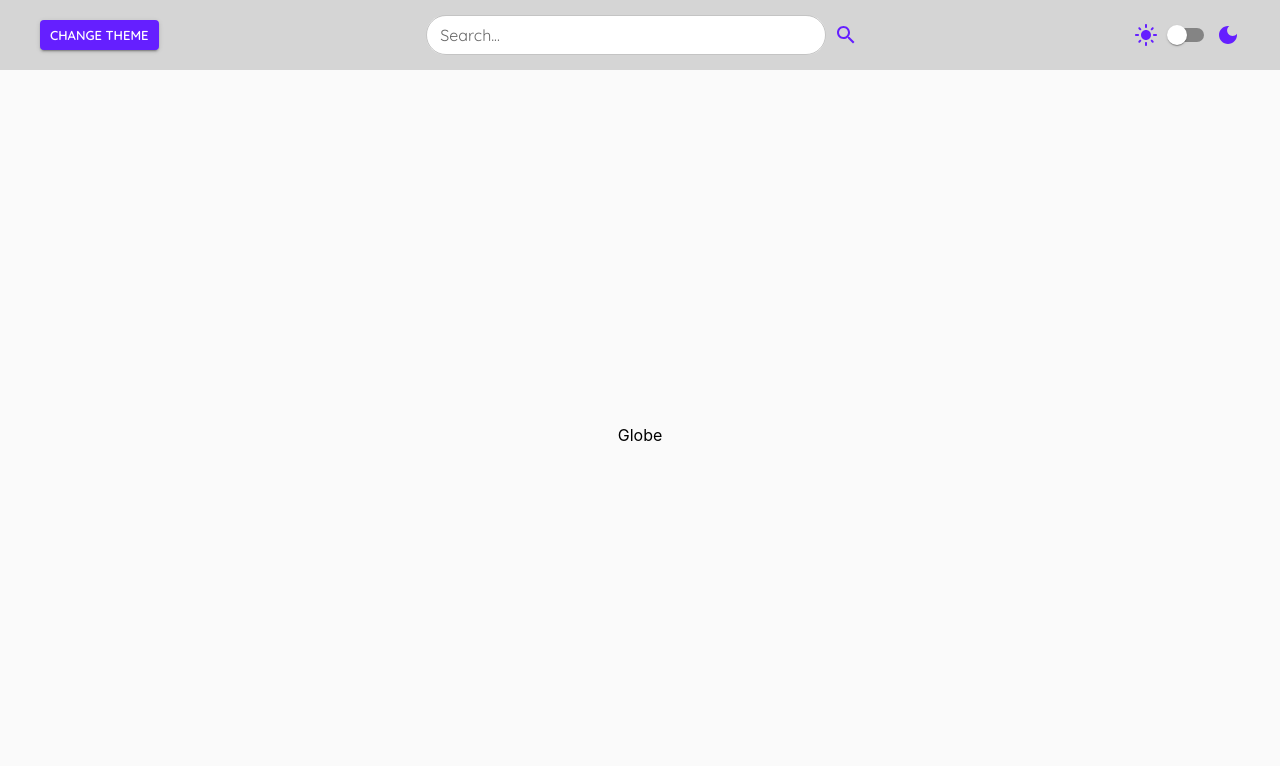
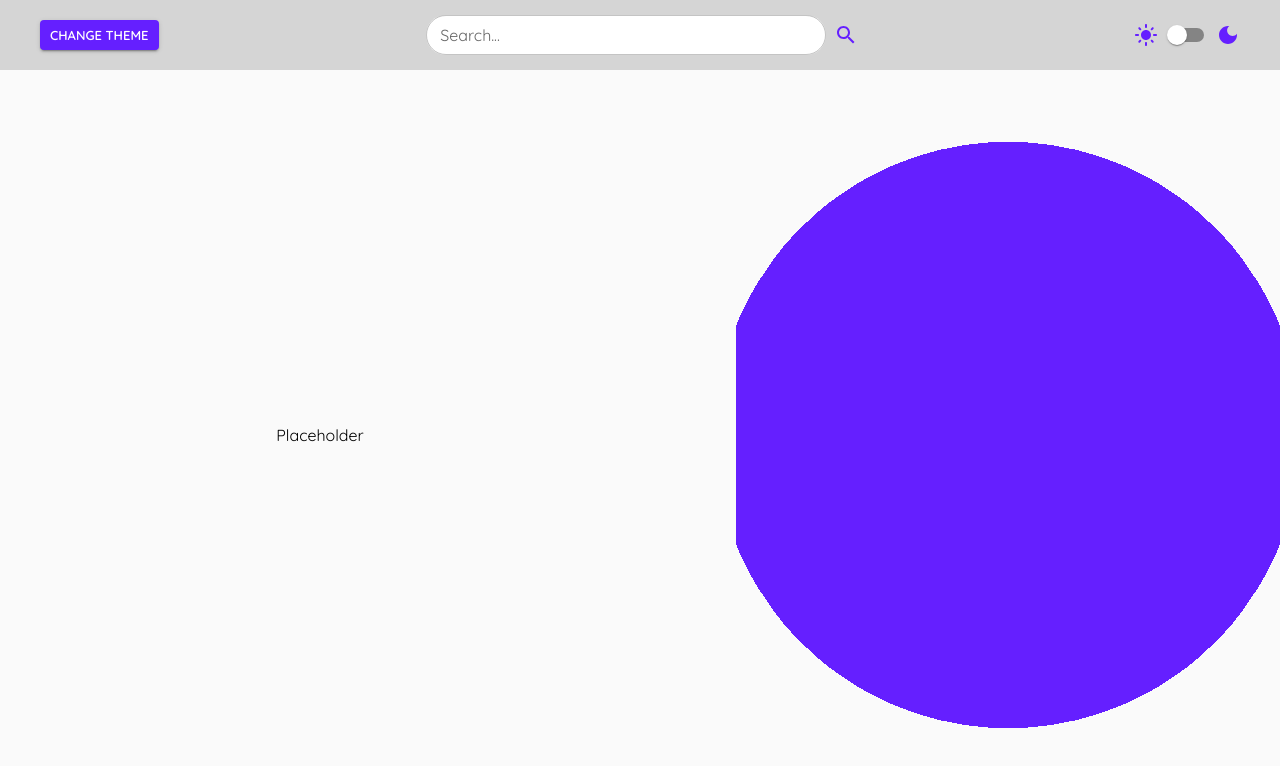
Before and after one commit to dmroman395/covid-tracker, a React (Create React App) app: page / in a window 1280 px wide. Shown: the top 766 px of the page. Built offline with nearby package versions, Linux system fonts and the light colour scheme.

Commit message:
Added Sphere geometry to page

```diff
--- a/package.json
+++ b/package.json
@@ -17,6 +17,7 @@
     "react-dom": "^17.0.2",
     "react-redux": "^7.2.6",
     "react-scripts": "5.0.0",
+    "three": "^0.136.0",
     "web-vitals": "^2.1.2"
   },
   "scripts": {
--- a/src/App.js
+++ b/src/App.js
@@ -9,6 +9,8 @@ import { ThemeProvider, createTheme } from '@mui/material/styles';
 import { selectDarkMode } from './redux/darkModeSlice';
 import { selectTheme, selectSelecting } from './redux/themeSlice'
 import { useSelector} from 'react-redux';
+import Typography from '@mui/material/Typography';
+import Globe from './threeJS/globe';
 
 function App() {
   const darkMode = useSelector(selectDarkMode)
@@ -56,7 +58,8 @@ function App() {
       >
         <Header/>
         <div className='main-content'>
-          <div className='globe-container'>Globe</div>
+          <div className='info-container'><Typography align='center'>Placeholder</Typography></div>
+          <div id='globe-container'><Globe/></div>
         </div>
       </Box>
     </ThemeProvider>
--- a/src/components/colorPickerContainer.js
+++ b/src/components/colorPickerContainer.js
@@ -64,7 +64,6 @@ function ColorPickerContainer() {
                     variant='plain'
                     elevation={0}
                     disableRipple
-                    square
                     sx={{
                         bgcolor: 'transparent',
                     }}
--- a/src/css/app.css
+++ b/src/css/app.css
@@ -13,8 +13,9 @@
   display: -webkit-box;
   display: -ms-flexbox;
   display: flex;
-  -ms-flex-pack: distribute;
-      justify-content: space-around;
+  -webkit-box-pack: justify;
+      -ms-flex-pack: justify;
+          justify-content: space-between;
   -webkit-box-align: center;
       -ms-flex-align: center;
           align-items: center;
@@ -22,4 +23,14 @@
       -ms-flex-positive: 1;
           flex-grow: 1;
 }
+
+.App .main-content .info-container {
+  width: 50%;
+  display: -webkit-box;
+  display: -ms-flexbox;
+  display: flex;
+  -webkit-box-pack: center;
+      -ms-flex-pack: center;
+          justify-content: center;
+}
 /*# sourceMappingURL=app.css.map */
--- a/src/css/app.scss
+++ b/src/css/app.scss
@@ -4,8 +4,13 @@
     flex-direction: column;
     .main-content {
         display: flex;
-        justify-content: space-around;
+        justify-content: space-between;
         align-items: center;
         flex-grow: 1;
+        .info-container {
+            width: 50%;
+            display: flex;
+            justify-content: center;
+        }
     }
 }
--- /dev/null
+++ b/src/threeJS/globe.js
@@ -0,0 +1,79 @@
+import React, { useEffect, useRef } from 'react'
+import * as THREE from 'three'
+// import { OrbitControls } from 'three/examples/jsm/controls/OrbitControls.js';
+
+import { selectTheme } from '../redux/themeSlice'
+import { useSelector } from 'react-redux';
+
+const dimensions = {
+    width: window.innerWidth * .425,
+    height: window.innerHeight * .75
+}
+
+
+function Globe() {
+
+    const customTheme = useSelector(selectTheme)
+
+    const mountRef = useRef(null);
+
+    const mat = {
+        color: customTheme
+    }
+
+    useEffect(() => {
+        const scene = new THREE.Scene()
+        // const controls = new OrbitControls()
+        const camera = new THREE.PerspectiveCamera(75, dimensions.width / dimensions.height, .1, 1000)
+        const renderer = new THREE.WebGLRenderer({alpha: true})
+        const light = new THREE.AmbientLight( 0x404040 ); // soft white light
+        scene.add( light );
+
+        renderer.setSize(dimensions.width, dimensions.height)
+
+        mountRef.current.appendChild( renderer.domElement )
+
+        const sphere = new THREE.SphereGeometry(3, 64, 64)
+        const material = new THREE.MeshBasicMaterial(mat)
+        const globe = new THREE.Mesh(sphere, material)
+
+        scene.add(globe)
+
+        camera.position.z = 5;
+
+        renderer.render( scene, camera );
+
+        let onWindowResize = function () {
+            const newDimensions = {
+                width: window.innerWidth * .425,
+                height: window.innerHeight * .75
+            }
+            camera.aspect = newDimensions.width / newDimensions.height;
+            camera.updateProjectionMatrix();
+            renderer.setSize( newDimensions.width, newDimensions.height );
+          }
+
+          window.addEventListener("resize", onWindowResize, false);
+
+        // var animate = function () {
+        //     requestAnimationFrame( animate );
+        //     cube.rotation.x += 0.01;
+        //     cube.rotation.y += 0.01;
+        //     renderer.render( scene, camera );
+        //   };
+
+        //   animate();
+
+        return () => mountRef.current.removeChild( renderer.domElement);
+    }, [])
+
+    return (
+        <div ref={mountRef}>
+
+
+
+        </div>
+    )
+}
+
+export default Globe
```
Also changed, not shown: src/components/globe.js (deleted), 2 other files (tests, documents, lock files or other folders).
